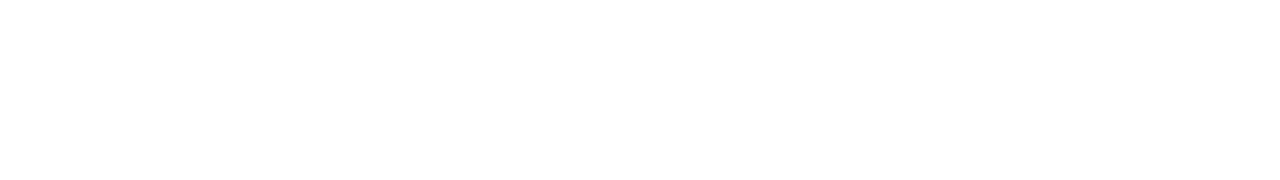
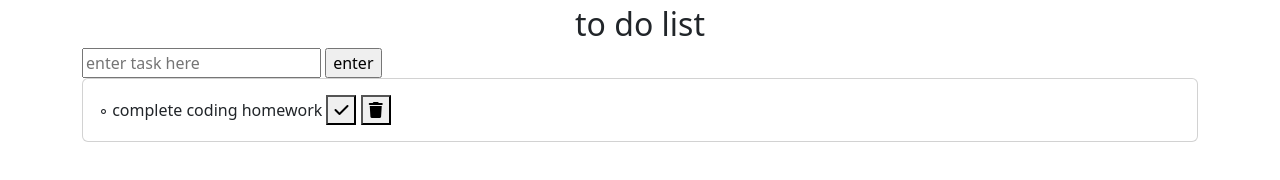
Before and after one commit to Feben-A/ToDoList-app, a plain HTML site: page index.html in a window 1280 px wide. Drawn offline with nearby package versions, Linux system fonts and the light colour scheme.

Commit message:
Basic HTML outline created

```diff
--- a/index.html
+++ b/index.html
@@ -25,5 +25,22 @@
     <link rel="stylesheet" href="style.css" />
     <script src="app.js"></script>
   </head>
-  <body></body>
+  <body>
+    <div class="container">
+      <header class="text-center fs-2">to do list</header>
+      <form action="to-do-input">
+        <input type="text" placeholder="enter task here" />
+        <input type="button" value="enter" id="enter-button" />
+      </form>
+      <div class="to-do-list">
+        <div class="card">
+          <div class="card-body">
+            ◦ complete coding homework
+            <button><i class="fa-solid fa-check"></i></button>
+            <button><i class="fa-solid fa-trash"></i></button>
+          </div>
+        </div>
+      </div>
+    </div>
+  </body>
 </html>
```
